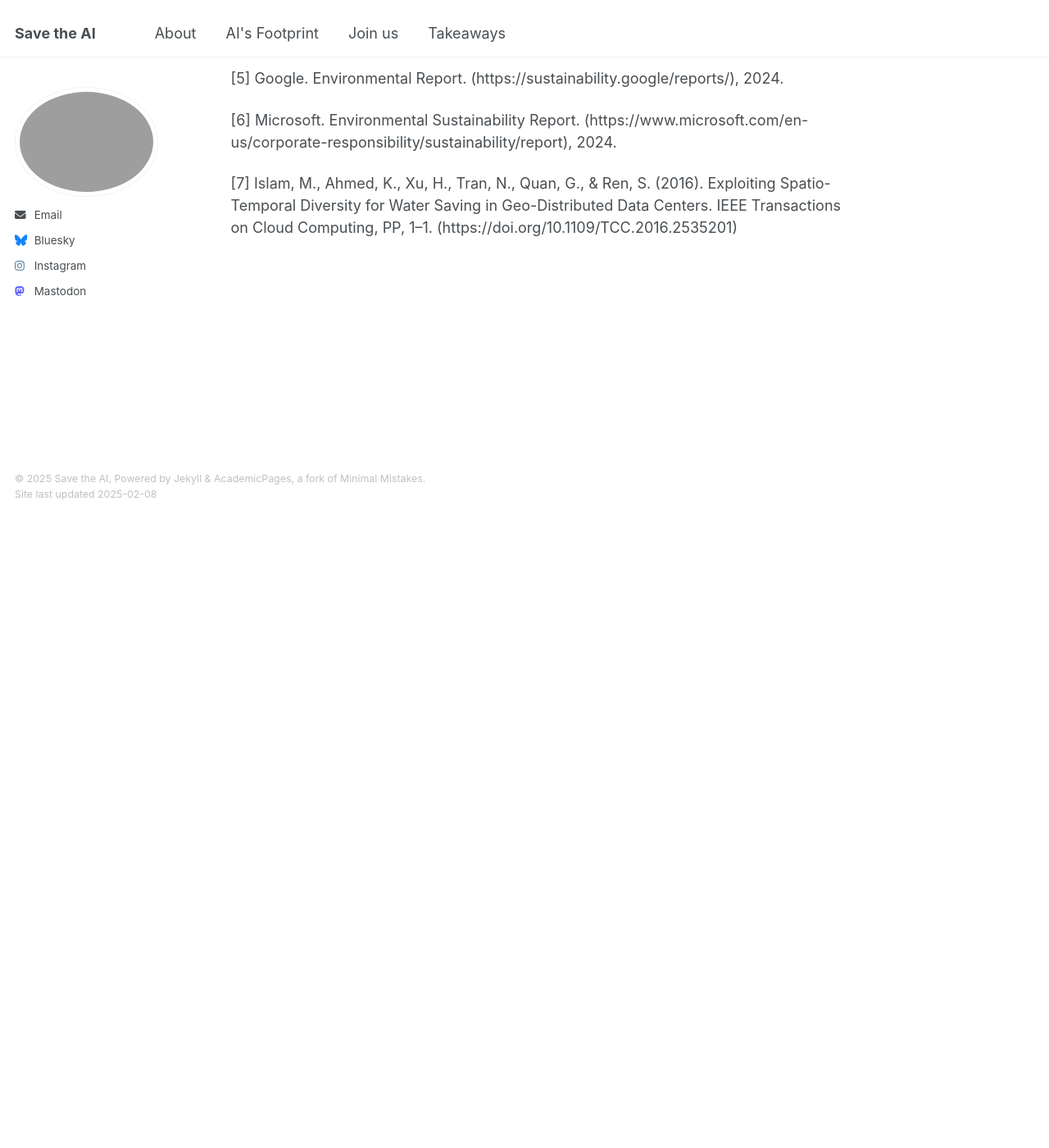
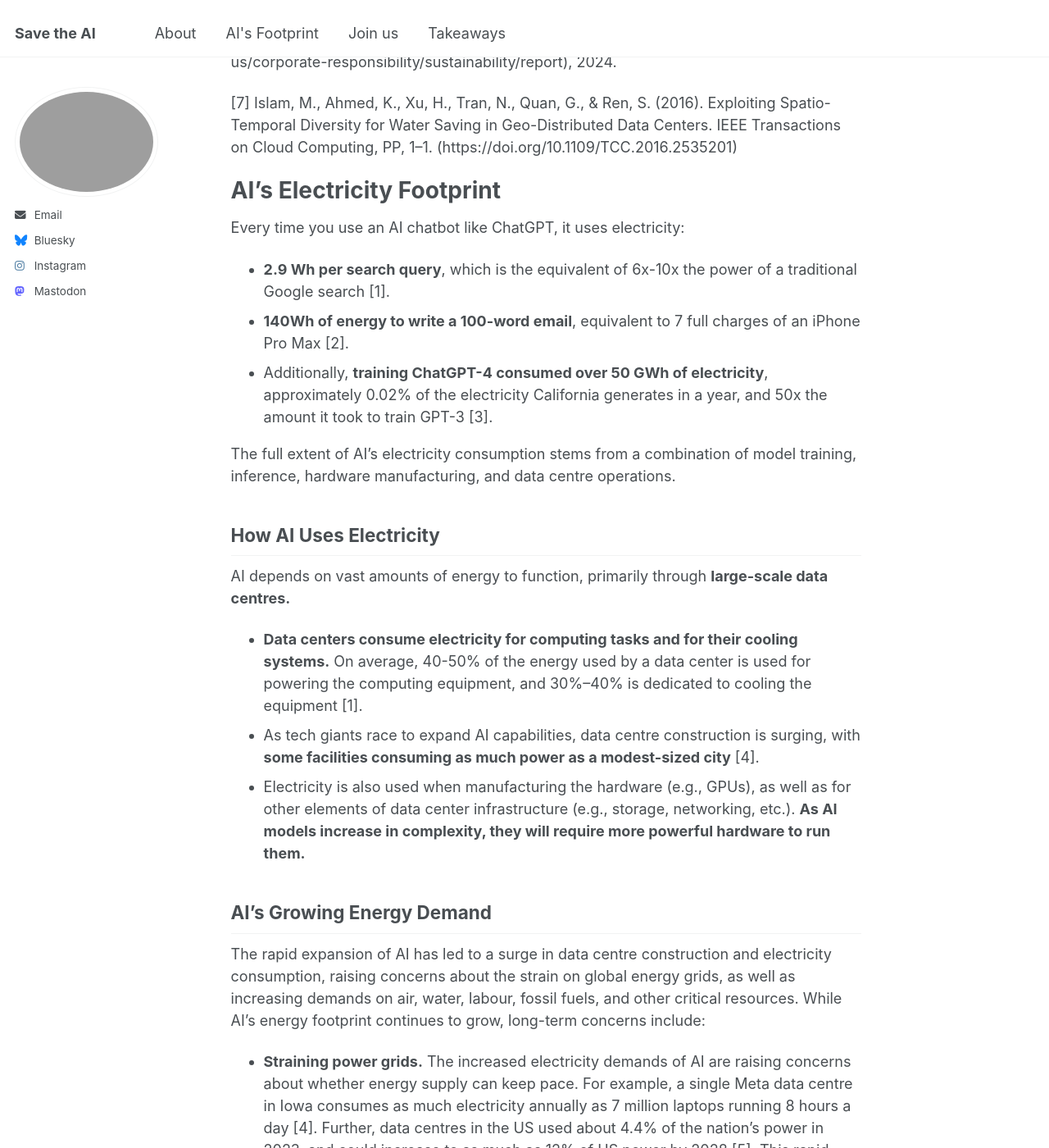
Before and after one commit to JustSustainabilityDesign/savetheAI, a Jekyll site: the page built from _pages/ais-footprint.md, in a window 1280 px wide and 1400 px high, scrolled down 2627 px. Shown: the whole window at 82% size. Built offline with Jekyll 4.4.1, drawn with Linux system fonts in a browser that asks for light colours; before the commit the page ends 3257 px from its top, so only the background shows below that; some of the changed text lies outside the part shown.

Commit message:
Update ais-footprint.md

```diff
--- a/_pages/ais-footprint.md
+++ b/_pages/ais-footprint.md
@@ -1,9 +1,9 @@
 ---
 permalink: /ais-footprint/
-title: "AI's Footprint"
+title: "AI's Water and Electricity Footprints"
 author_profile: true
 ---
-## AI’s Hidden Water Footprint
+# AI’s Hidden Water Footprint
 Every time you use an AI chatbot like ChatGPT, it consumes water. Using ChatGPT’s latest model, GPT-4:
 - Writing a 100-word email consumes about 500ml of water (17 oz) [1].
 - 10 to 50 queries consume about 2 litres of water [2].
@@ -42,9 +42,7 @@
 
 **Carbon-water tradeoffs:** Efforts to reduce carbon emissions are often in conflict with reducing water use [7]. For instance, solar energy in hot periods can increase water needs.
 
-**For more insights, check out our [Takeaways](https://savethe.ai/takeaways/) page.**
-
-## References
+## Water References
 [1] Sellman, M., & Vaughan, A. (2024, October 4). ‘Thirsty’ ChatGPT uses four times more water than previously thought. The Times. (https://www.thetimes.com/uk/technology-uk/article/thirsty-chatgpt-uses-four-times-more-water-than-previously-thought-bc0pqswdr)
 
 [2] Li, P., Yang, J., Islam, M. A., & Ren, S. (2023). Making AI Less “Thirsty”: Uncovering and Addressing the Secret Water Footprint of AI Models (No. arXiv:2304.03271). arXiv. (https://doi.org/10.48550/arXiv.2304.03271)
@@ -58,3 +56,39 @@
 [6] Microsoft. Environmental Sustainability Report. (https://www.microsoft.com/en-us/corporate-responsibility/sustainability/report), 2024.
 
 [7] Islam, M., Ahmed, K., Xu, H., Tran, N., Quan, G., & Ren, S. (2016). Exploiting Spatio-Temporal Diversity for Water Saving in Geo-Distributed Data Centers. IEEE Transactions on Cloud Computing, PP, 1–1. (https://doi.org/10.1109/TCC.2016.2535201)
+
+# AI’s Electricity Footprint
+Every time you use an AI chatbot like ChatGPT, it uses electricity:
+- **2.9 Wh per search query**, which is the equivalent of 6x-10x the power of a traditional Google search [1].
+- **140Wh of energy to write a 100-word email**, equivalent to 7 full charges of an iPhone Pro Max [2].
+-
+Additionally, **training ChatGPT-4 consumed over 50 GWh of electricity**, approximately 0.02% of the electricity California generates in a year, and 50x the amount it took to train GPT-3 [3].
+
+The full extent of AI’s electricity consumption stems from a combination of model training, inference, hardware manufacturing, and data centre operations.
+
+## How AI Uses Electricity
+AI depends on vast amounts of energy to function, primarily through **large-scale data centres.**
+
+- **Data centers consume electricity for computing tasks and for their cooling systems.** On average, 40-50% of the energy used by a data center is used for powering the computing equipment, and 30%–40% is dedicated to cooling the equipment [1].
+- As tech giants race to expand AI capabilities, data centre construction is surging, with **some facilities consuming as much power as a modest-sized city** [4].
+- Electricity is also used when manufacturing the hardware (e.g., GPUs), as well as for other elements of data center infrastructure (e.g., storage, networking, etc.). **As AI models increase in complexity, they will require more powerful hardware to run them.**
+
+## AI’s Growing Energy Demand
+The rapid expansion of AI has led to a surge in data centre construction and electricity consumption, raising concerns about the strain on global energy grids, as well as increasing demands on air, water, labour, fossil fuels, and other critical resources. While AI’s energy footprint continues to grow, long-term concerns include:
+- **Straining power grids.** The increased electricity demands of AI are raising concerns about whether energy supply can keep pace. For example, a single Meta data centre in Iowa consumes as much electricity annually as 7 million laptops running 8 hours a day [4]. Further, data centres in the US used about 4.4% of the nation’s power in 2023, and could increase to as much as 12% of US power by 2028 [5]. This rapid increase raises concerns over power grid stability, potentially affecting a wide range of services– including the ability to power your home [6].
+- **Increased fossil fuel use.** The high electricity demands of AI-driven data centres are delaying the retirement of coal plants and driving a resurgence in fossil fuel power generation. Coal plants that were scheduled for closure are being kept online to support the power needs of AI infrastructure [4]
+
+**For more insights, check out our [Takeaways](https://savethe.ai/takeaways/) page.**
+
+## Electricity References
+[1] Luccioni, S., Trevelin, B., & Mitchell, M. (2024, September 3). The Environmental Impacts of AI -- Primer. Hugging Face. Retrieved September 5, 2024, from https://huggingface.co/blog/sasha/ai-environment-primer
+
+[2] Sellman, M., & Vaughan, A. (2024, October 4). ‘Thirsty’ ChatGPT uses four times more water than previously thought. The Times. https://www.thetimes.com/uk/technology-uk/article/thirsty-chatgpt-uses-four-times-more-water-than-previously-thought-bc0pqswdr
+
+[3] Cohen, A. (2025, May 24). AI Is Pushing The World Toward An Energy Crisis. Forbes. Retrieved February 7, 2025, from https://www.forbes.com/sites/arielcohen/2024/05/23/ai-is-pushing-the-world-towards-an-energy-crisis/
+
+[4] Halper, E., & O’Donovan, C. (2024, June 21). AI is exhausting the power grid. Tech firms are seeking a miracle solution. Washington Post. https://www.washingtonpost.com/business/2024/06/21/artificial-intelligence-nuclear-fusion-climate/
+
+[5] Moss, S. (2024, December 20). DOE: Data centers consumed 4.4% of US power in 2023, could hit 12% by 2028. https://www.datacenterdynamics.com/en/news/doe-data-centers-consumed-44-of-us-power-in-2023-could-hit-12-by-2028/
+
+[6] Malik, N. (2024, February 14). Unpredictable Power Surges Threaten US Grid—And Your Home. Bloomberg.Com. https://www.bloomberg.com/news/features/2024-02-15/us-grids-face-unpredictable-power-surges-with-potentially-dangerous-consequences
```
